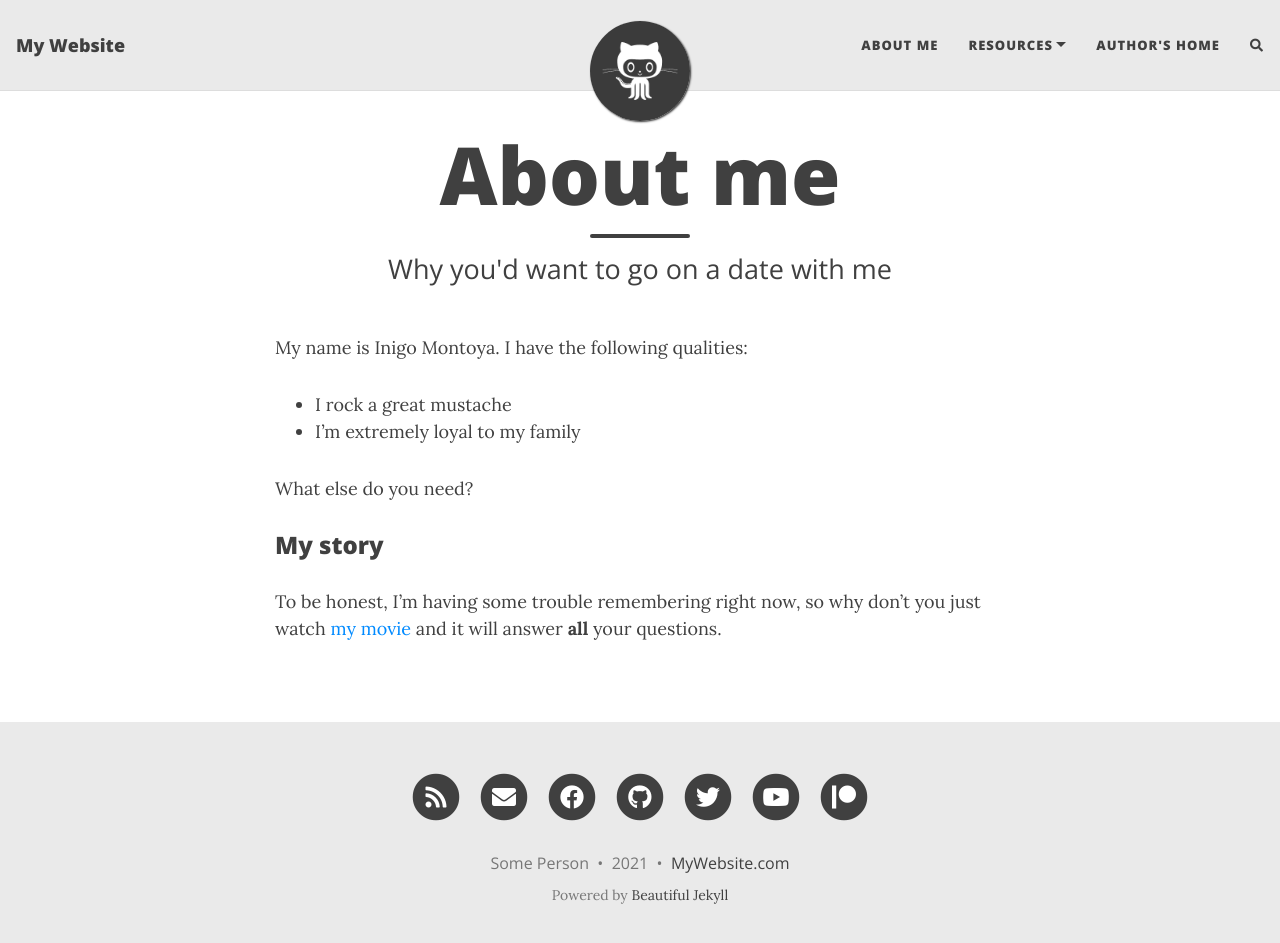
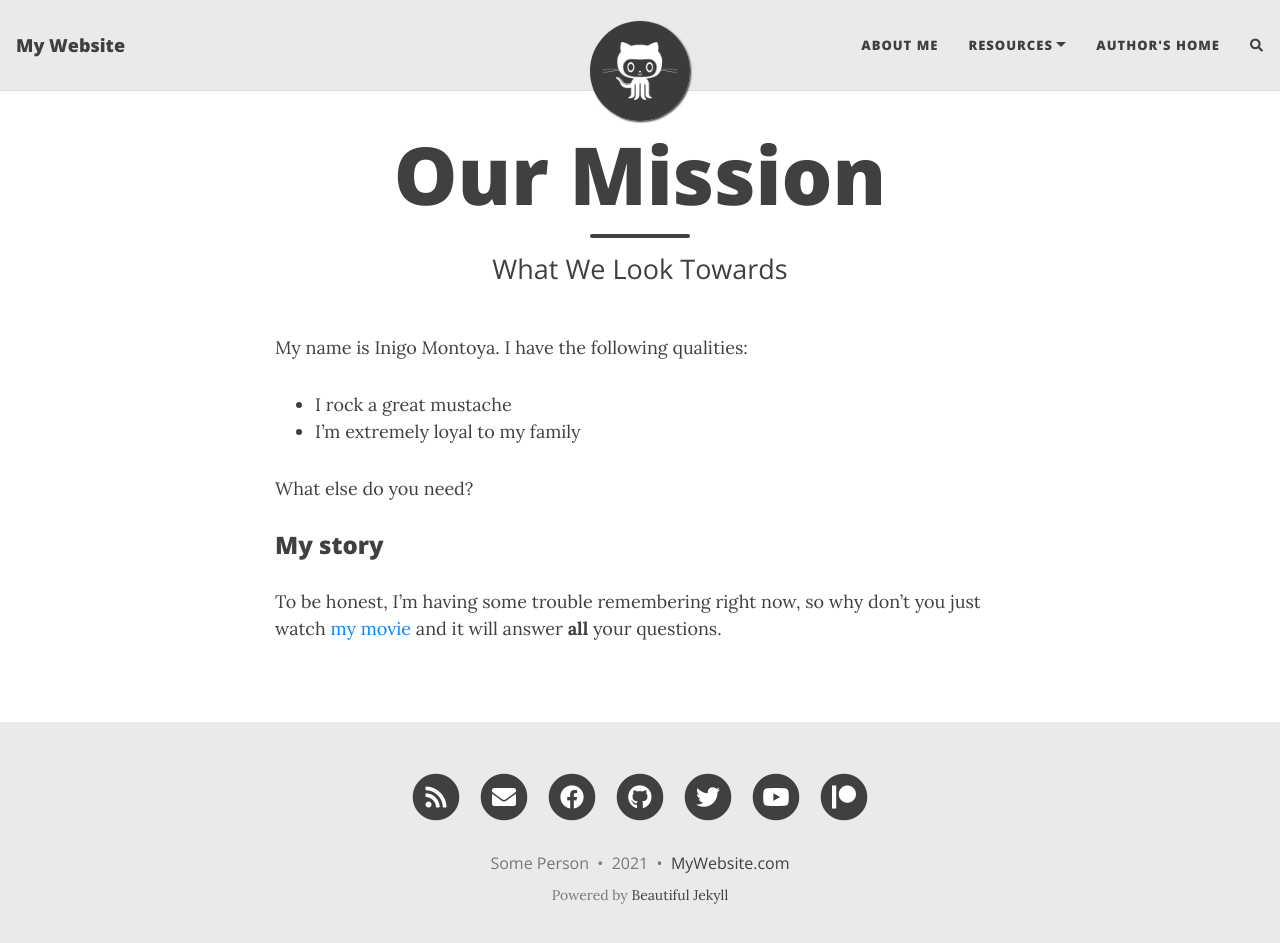
Before and after one commit to Ianewb/SE1-Something, a Jekyll site: the page built from ourmission.md, in a window 1280 px wide and 956 px high. Shown: the top 943 px of the window. Built offline with Jekyll 4.4.1, drawn with Linux system fonts in a browser that asks for light colours; nearby versions of some CDN libraries; comment, search, counter and statistics services are not loaded.

Commit message:
Update and rename aboutme.md to ourmission.md

```diff
--- a/aboutme.md
+++ b/ourmission.md
@@ -1,7 +1,7 @@
 ---
 layout: page
-title: About me
-subtitle: Why you'd want to go on a date with me
+title: Our Mission
+subtitle: What We Look Towards
 ---
 
 My name is Inigo Montoya. I have the following qualities:
```
